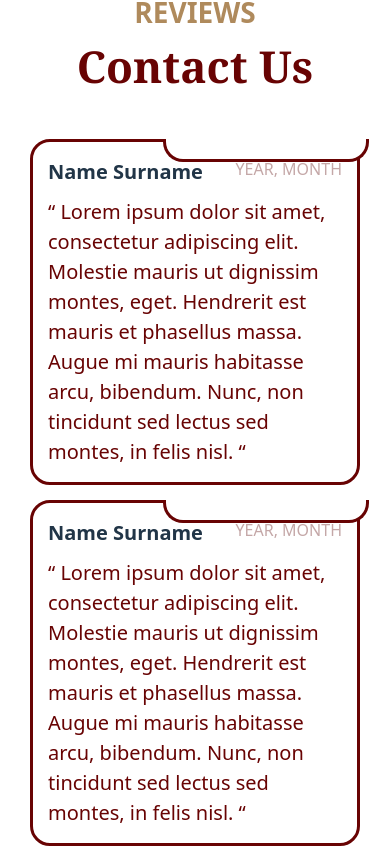
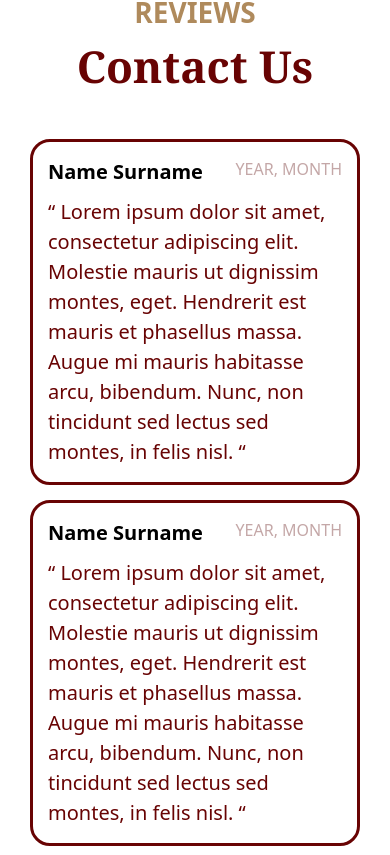
Before and after one commit to SanjarbekH02/SofaVite, a React (Vite) app: page / in a window 390 px wide. Shown: the part 3109-3964 px from the top of the page. Built offline with nearby package versions, Linux system fonts and the light colour scheme.

Commit message:
title ranglari ozgardi

```diff
--- a/src/Components/Review/Review.css
+++ b/src/Components/Review/Review.css
@@ -61,6 +61,7 @@
 .name {
   font-weight: 700;
   font-size: 24px;
+  color: #000;
 }
 
 .date {
@@ -104,10 +105,7 @@
   }
 
   .review-box::before {
-    height: 20px;
-    top: -3px;
-    left: 40%;
-    width: 200px;
+   display: none;
   }
 
   .name {
```
